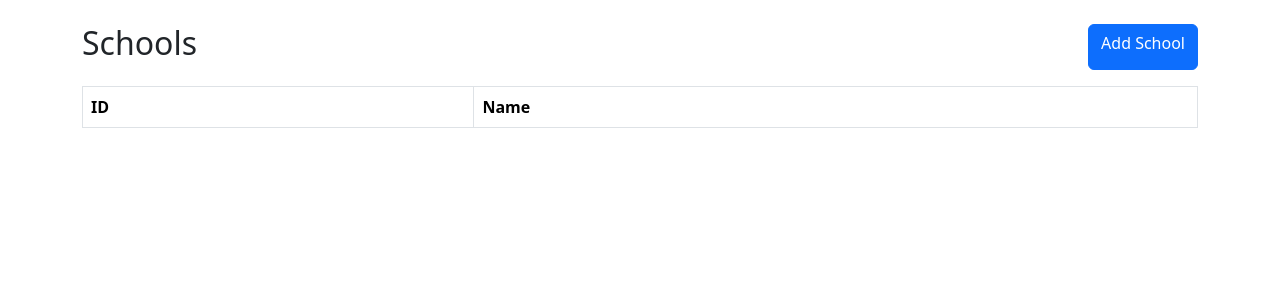
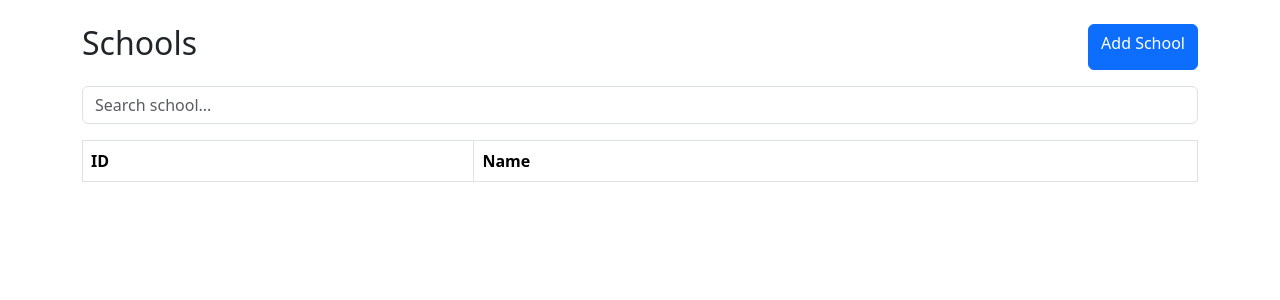
Before and after one commit to sanianixon/school-management-system, a Django app: page /schools/ in a window 1280 px wide. Shown: the part 56-356 px from the top of the page. Run offline with Django 5.2, Linux system fonts and the light colour scheme; data comes from the database, SQL or seed files in the repository; lists and menus that the app fills with data are empty.

Commit message:
Complete School Management System with AJAX, Search and REST APIs

```diff
--- a/mainapp/views.py
+++ b/mainapp/views.py
@@ -30,7 +30,6 @@
 
 def school_list(request):
     return render(request, 'school/list.html')
-
 
 def school_create(request):
     if request.method == 'POST':
@@ -174,7 +173,13 @@
 
 @api_view(['GET'])
 def school_list_api(request):
+    search = request.GET.get('search', '')
+
     schools = School.objects.all()
+
+    if search:
+        schools = schools.filter(name__icontains=search)
+
     serializer = SchoolSerializer(schools, many=True)
 
     return Response({
--- a/templates/school/list.html
+++ b/templates/school/list.html
@@ -5,14 +5,21 @@
 <div class="d-flex justify-content-between mb-3">
     <h2>Schools</h2>
 
-    <a href="{% url 'school_create' %}"
-       class="btn btn-primary">
+    <a href="{% url 'school_create' %}" class="btn btn-primary">
         Add School
     </a>
 </div>
 
+<div class="mb-3">
+    <input
+        type="text"
+        id="search-input"
+        class="form-control"
+        placeholder="Search school..."
+    >
+</div>
+
 <table class="table table-bordered table-striped">
-
     <thead>
         <tr>
             <th>ID</th>
@@ -20,37 +27,42 @@
         </tr>
     </thead>
 
-    <tbody id="school-table-body">
-
-    </tbody>
-
+    <tbody id="school-table-body"></tbody>
 </table>
 
 <script>
-
-fetch('/api/schools/')
+function loadSchools(search = '') {
+    fetch(`/api/schools/?search=${search}`)
         .then(response => response.json())
         .then(data => {
-
             let rows = '';
 
+            if (data.data.length === 0) {
+                rows = `
+                    <tr>
+                        <td colspan="2">No schools found</td>
+                    </tr>
+                `;
+            } else {
                 data.data.forEach(function(school) {
-
                     rows += `
                         <tr>
                             <td>${school.id}</td>
                             <td>${school.name}</td>
                         </tr>
                     `;
+                });
+            }
 
+            document.getElementById('school-table-body').innerHTML = rows;
         });
+}
 
-        document.getElementById(
-            'school-table-body'
-        ).innerHTML = rows;
+loadSchools();
 
+document.getElementById('search-input').addEventListener('keyup', function() {
+    loadSchools(this.value);
 });
-
 </script>
 
 {% endblock %}
```
Lines whose indentation alone changed are shown as unchanged.
